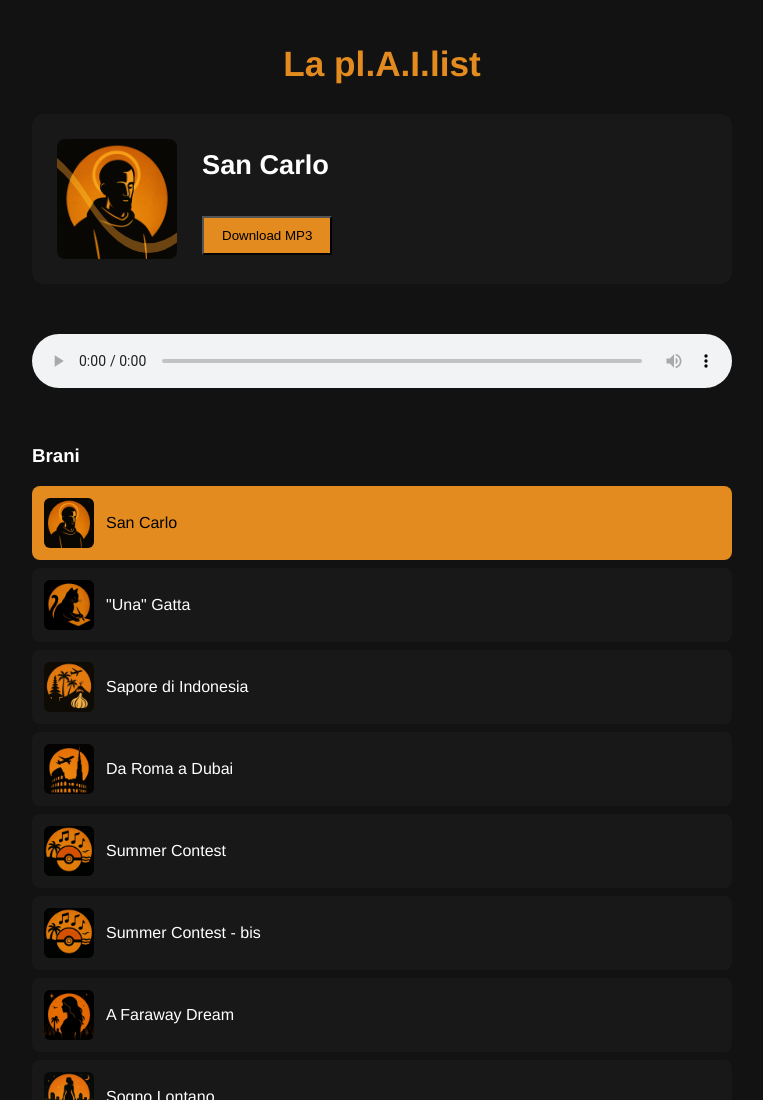
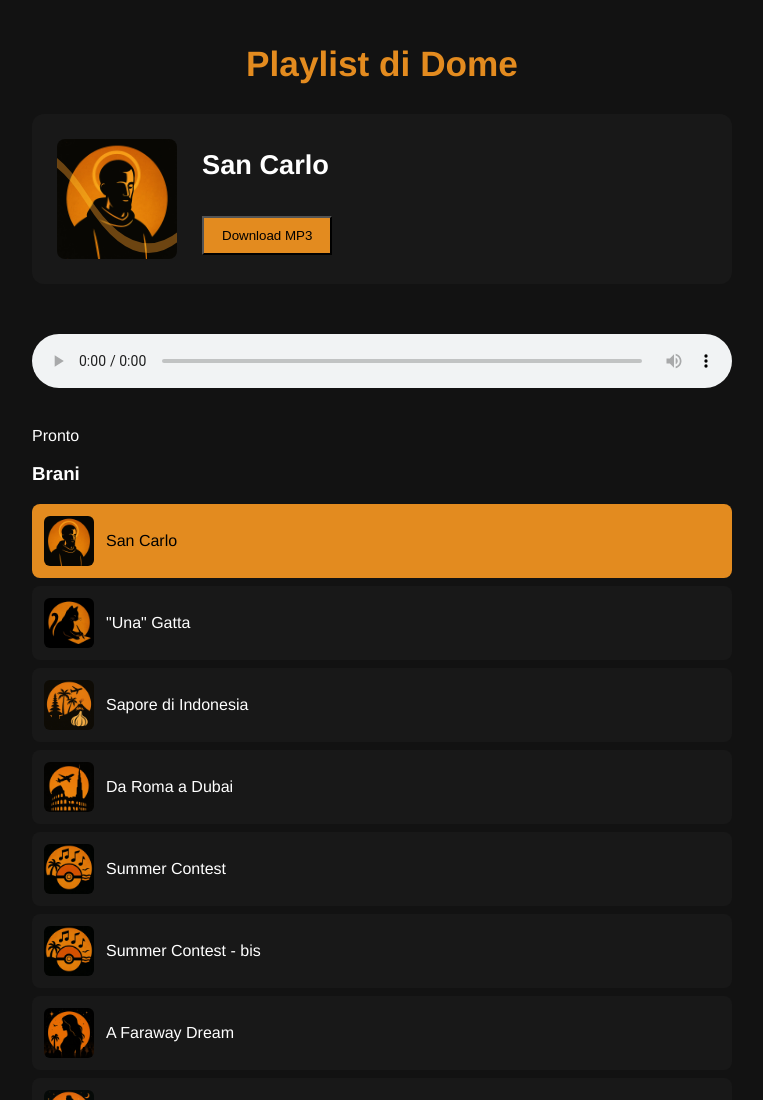
Before and after one commit to nikofanta/playlist, a plain HTML site: page index.html in a window 1280 px wide. Shown: the top 1100 px of the page, without its empty margins (258-1021 px from the left). Drawn offline with Linux system fonts and the light colour scheme.

Commit message:
messagges on loading
Updated the HTML structure and content for the playlist page.

```diff
--- a/index.html
+++ b/index.html
@@ -2,18 +2,18 @@
 <html lang="it">
 <head>
   <meta charset="UTF-8">
-  <title>La pl.A.I.list</title>
+  <title>Playlist – Dome</title>
   <link rel="stylesheet" href="style.css">
 </head>
 <body>
   <div class="container">
-    <h1>La pl.A.I.list</h1>
+    <h1>Playlist di Dome</h1>
 
     <div id="currentTrackContainer">
       <div class="cover-wrapper">
         <img id="currentCover" src="" alt="Cover">
 
-        <!-- Onde radio + overlay -->
+        <!-- Onde radio animate -->
         <div class="waves-overlay">
           <svg class="waves" viewBox="0 0 1200 200" preserveAspectRatio="none">
             <path d="M0 100 Q300 20 600 100 T1200 100" />
@@ -29,6 +29,12 @@
 
     <audio id="audioPlayer" controls></audio>
 
+    <!-- Status bar per loading/buffering -->
+    <div id="statusBar" class="status-bar">
+      <div class="spinner" id="spinner"></div>
+      <span id="statusText">Pronto</span>
+    </div>
+
     <h3>Brani</h3>
     <ul id="trackList"></ul>
   </div>
```
